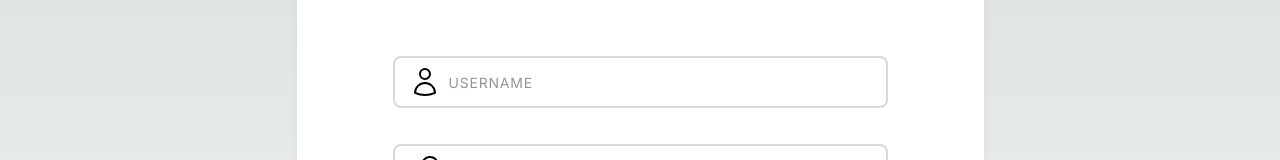
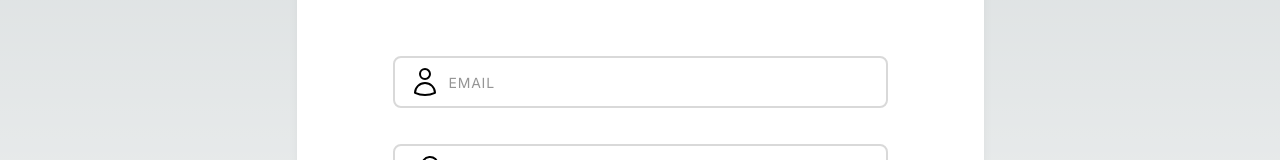
Before and after one commit to billarhub/platform, a Next.js app: page /en/login in a window 1280 px wide. Shown: the part 244-404 px from the top of the page. Built offline with nearby package versions, Linux system fonts and the light colour scheme.

Commit message:
Update login form to use email instead of name

```diff
--- a/package.json
+++ b/package.json
@@ -14,6 +14,7 @@
     "@hookform/resolvers": "^3.3.1",
     "@tanstack/react-table": "^8.12.0",
     "clsx": "^2.1.0",
+    "jsonwebtoken": "^9.0.2",
     "negotiator": "^0.6.3",
     "next": "14.0.3",
     "next-auth": "^4.24.7",
--- a/src/components/auth/LoginForm.tsx
+++ b/src/components/auth/LoginForm.tsx
@@ -7,10 +7,10 @@ import Button from '../common/Button';
 import UserIcon from '../icon/UserIcon';
 import PasswordIcon from '../icon/PasswordIcon';
 import { createLoginFormSchema } from '@/lib/schemas/loginSchema';
-import { useForm } from 'react-hook-form';
+import { SubmitHandler, useForm } from 'react-hook-form';
 import { ILoginPayload } from '@/models';
 import { zodResolver } from '@hookform/resolvers/zod';
-import { useRouter } from 'next/navigation';
+import { signIn } from 'next-auth/react';
 
 function LoginForm() {
   const loginTranslation = useTranslations('Login');
@@ -24,31 +24,54 @@ function LoginForm() {
     resolver: zodResolver(loginFormSchema),
   });
 
-  const router = useRouter();
-  const onSubmit = (data: ILoginPayload) => {
-    console.log(data);
-    sessionStorage.setItem('session', 'authenticated');
-    sessionStorage.setItem('name', data.name);
-    router.push('/tournaments');
+  const handleLogin: SubmitHandler<ILoginPayload> = async (
+    data,
+    e?: React.BaseSyntheticEvent
+  ) => {
+    e?.preventDefault();
+    try {
+      const res = await signIn('credentials', {
+        email: data.email,
+        password: data.password,
+      });
+      // const res = await fetch(
+      //   'https://dev-api-billarhub.onrender.com/auth/login',
+      //   {
+      //     method: 'POST',
+      //     headers: {
+      //       'Content-Type': 'application/json',
+
+      //     },
+      //     body: JSON.stringify({
+      //       email: data.email,
+      //       password: data.password,
+      //     }),
+      //   }
+      // );
+      console.log(res);
+    } catch (err) {
+      console.log(err);
+    }
   };
+
   return (
     <div className="w-screen md:w-full h-full flex justify-center items-center p-4 md:p-0">
       <Card className="rounded-xl md:h-auto md:w-[687px]">
         <form
-          onSubmit={handleSubmit(onSubmit)}
+          onSubmit={handleSubmit(handleLogin)}
           className="flex flex-col justify-center items-center px-6 py-10 md:px-24 md:py-16 gap-5 text-black"
         >
           <h1 className="md:text-2xl text-md font-bold text-black uppercase mb-6">
             {loginTranslation('title')}
           </h1>
           <Input
-            placeholder={loginTranslation('name')}
-            {...register('name')}
-            name="name"
+            placeholder={loginTranslation('email')}
+            {...register('email')}
+            name="email"
             className="w-full"
             inputClassName="placeholder:font-base uppercase"
             leftIcon={<UserIcon className="w-8 h-8 rounded-md" />}
-            error={errors?.name?.message}
+            error={errors?.email?.message}
           />
           <Input
             placeholder={loginTranslation('password')}
--- a/src/lib/schemas/loginSchema.ts
+++ b/src/lib/schemas/loginSchema.ts
@@ -4,7 +4,7 @@ export const createLoginFormSchema = (
     t: (id: string, args?: any) => string
 ) => {
     return z.object({
-        name: z.string().min(3, t('nameMinLength')).optional(),
+        email: z.string().email('Introduce un correo válido'),
         password: z.string().min(8, t('passwordMinLength')).optional(),
     });
 };
--- a/src/messages/en.json
+++ b/src/messages/en.json
@@ -32,6 +32,7 @@
   "Login": {
     "title": "Login",
     "name": "Username",
+    "email": "Email",
     "password": "Password",
     "submit": "Submit",
     "register": "Don't have an account? Register"
--- a/src/messages/es.json
+++ b/src/messages/es.json
@@ -32,6 +32,7 @@
   "Login": {
     "title": "Inicio de sesión",
     "name": "Nombre de usuario",
+    "email": "Correo electrónico",
     "password": "Contraseña",
     "submit": "Ingresar",
     "register": "¿No tienes una cuenta? Regístrate"
--- a/src/models/index.ts
+++ b/src/models/index.ts
@@ -40,7 +40,7 @@ export interface IRoute {
 }
 
 export interface ILoginPayload {
-    name: string;
+    email: string;
     password: string;
 }
 
```
Also changed, not shown: 1 other file (tests, documents, lock files or other folders).
